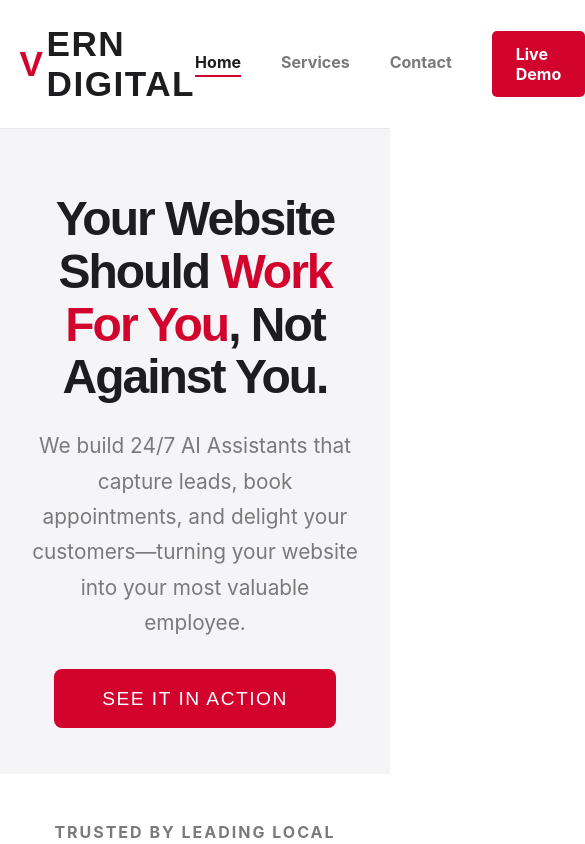
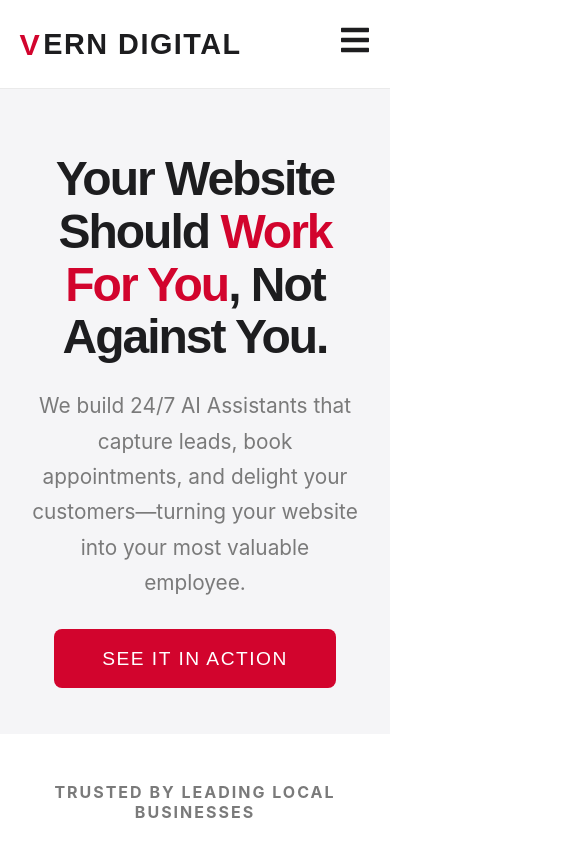
Before and after one commit to terrydjw/vern-digital-site, a React (Vite) app: page / in a window 390 px wide. Shown: the top 844 px of the page, 585 px wide, since content can reach past the window. Built offline with nearby package versions, Linux system fonts and the light colour scheme.

Commit message:
feat: Make Demo page responsive and mobile-friendly

```diff
--- a/src/App.css
+++ b/src/App.css
@@ -193,31 +193,31 @@ main {
 
 .navbar-brand {
     font-family: var(--font-heading);
-    font-size: 2.2rem;
+    font-size: 1.8rem;
     letter-spacing: 1.5px;
     color: var(--color-text-primary);
     text-decoration: none;
     font-weight: 700;
     display: flex;
     align-items: center;
-    transition: all 0.3s ease;
+    z-index: 11;
+    /* Keep brand on top on mobile */
 }
 
 .logo-v {
     color: var(--color-accent-red);
-    font-size: 2.2rem;
-    /* Make the 'V' slightly larger */
+    font-size: 1.9rem;
     margin-right: 2px;
     transition: all 0.3s ease;
 }
 
-.navbar-brand:hover .logo-v {
-    transform: scale(1.2) rotate(-5deg);
-    text-shadow: 0 0 15px rgba(210, 4, 45, 0.5);
+.logo-text {
+    transition: color 0.3s ease;
 }
 
-.logo-text {
-    transition: color 0.3s ease;
+.navbar-brand:hover .logo-v {
+    transform: scale(1.1) rotate(-5deg);
+    text-shadow: 0 0 15px rgba(210, 4, 45, 0.5);
 }
 
 .navbar-brand:hover .logo-text {
@@ -279,6 +279,45 @@ main {
     filter: brightness(1.1);
 }
 
+/* Mobile Menu Icon */
+.mobile-menu-icon {
+    display: none;
+    font-size: 2rem;
+    cursor: pointer;
+    color: var(--color-text-primary);
+    z-index: 11;
+}
+
+/* Responsive Styles for Mobile */
+@media screen and (max-width: 768px) {
+    .navbar-links {
+        display: flex;
+        flex-direction: column;
+        justify-content: center;
+        align-items: center;
+        gap: 2rem;
+        position: absolute;
+        top: 0;
+        left: -100%;
+        width: 100%;
+        height: 100vh;
+        background-color: rgba(255, 255, 255, 0.95);
+        transition: left 0.3s ease-in-out;
+    }
+
+    .navbar-links.mobile-open {
+        left: 0;
+    }
+
+    .navbar-link {
+        font-size: 1.5rem;
+    }
+
+    .mobile-menu-icon {
+        display: block;
+    }
+}
+
 /* --- Footer --- */
 .footer {
     background-color: #1D1D1F;
@@ -302,12 +341,14 @@ main {
     font-size: 2rem;
     letter-spacing: 1.5px;
     color: var(--color-bg-primary);
-    /* White */
+    /* Sets heading to White */
     margin-bottom: 1rem;
 }
 
 .footer-brand p {
     line-height: 1.7;
+    color: var(--color-text-secondary);
+    /* Sets paragraph to Medium Grey */
 }
 
 .footer-links h4 {
@@ -315,27 +356,30 @@ main {
     font-size: 1.2rem;
     margin-bottom: 1.5rem;
     color: var(--color-bg-primary);
-    /* White */
+    /* Sets heading to White */
     text-transform: uppercase;
 }
 
+/* This rule targets all text and links in the columns for readability */
 .footer-links p,
 .footer-links a {
     display: block;
     margin-bottom: 1rem;
     color: var(--color-text-secondary);
-    /* Medium Grey */
+    /* Sets links/text to Medium Grey */
     text-decoration: none;
     transition: color 0.3s ease;
 }
 
 .footer-links a:hover {
     color: var(--color-accent-red);
+    /* Links turn Red on hover */
 }
 
 .copyright {
     text-align: center;
     color: var(--color-text-secondary);
+    /* Sets copyright to Medium Grey */
     border-top: 1px solid #444;
     padding-top: 2rem;
     margin-top: 3rem;
@@ -741,3 +785,40 @@ main {
     border: 0;
     display: block;
 }
+
+/* --- Responsive Page Header --- */
+@media screen and (max-width: 768px) {
+    .page-header h1 {
+        font-size: 2.5rem;
+        /* Smaller font size for mobile headers */
+    }
+
+    .page-header p {
+        font-size: 1.1rem;
+        /* Smaller font size for mobile subtitles */
+    }
+}
+
+/* --- Desktop-Only Message for Demo Page --- */
+.desktop-only-message {
+    text-align: center;
+    padding: 4rem 2rem;
+    background-color: var(--color-bg-secondary);
+    border: 1px solid var(--color-border);
+    border-radius: 8px;
+    max-width: 600px;
+    margin: 0 auto;
+}
+
+.desktop-only-message svg {
+    color: var(--color-accent-red);
+    font-size: 3rem;
+    margin-bottom: 1.5rem;
+}
+
+.desktop-only-message h3 {
+    font-family: var(--font-heading);
+    font-size: 1.8rem;
+    color: var(--color-text-primary);
+    margin-bottom: 1rem;
+}
--- a/src/components/Navbar.jsx
+++ b/src/components/Navbar.jsx
@@ -1,17 +1,31 @@
+import { useState } from 'react';
 import { NavLink } from 'react-router-dom';
+import { FaBars, FaTimes } from 'react-icons/fa'; // Import icons
 
 const Navbar = () => {
+    const [isMenuOpen, setIsMenuOpen] = useState(false);
+
+    const toggleMenu = () => {
+        setIsMenuOpen(!isMenuOpen);
+    };
+
     return (
         <header className="navbar">
             <NavLink to="/" className="navbar-brand">
                 <span className="logo-v">V</span>
                 <span className="logo-text">ERN DIGITAL</span>
             </NavLink>
-            <nav className="navbar-links">
-                <NavLink to="/" className={({ isActive }) => isActive ? "navbar-link navbar-link-active" : "navbar-link"}>Home</NavLink>
-                <NavLink to="/services" className={({ isActive }) => isActive ? "navbar-link navbar-link-active" : "navbar-link"}>Services</NavLink>
-                <NavLink to="/contact" className={({ isActive }) => isActive ? "navbar-link navbar-link-active" : "navbar-link"}>Contact</NavLink>
-                <NavLink to="/demo/live-experience" className="navbar-cta-button">
+            {/* Mobile Menu Icon */}
+            <div className="mobile-menu-icon" onClick={toggleMenu}>
+                {isMenuOpen ? <FaTimes /> : <FaBars />}
+            </div>
+
+            {/* Navigation Links */}
+            <nav className={isMenuOpen ? "navbar-links mobile-open" : "navbar-links"}>
+                <NavLink to="/" className={({ isActive }) => isActive ? "navbar-link navbar-link-active" : "navbar-link"} onClick={toggleMenu}>Home</NavLink>
+                <NavLink to="/services" className={({ isActive }) => isActive ? "navbar-link navbar-link-active" : "navbar-link"} onClick={toggleMenu}>Services</NavLink>
+                <NavLink to="/contact" className={({ isActive }) => isActive ? "navbar-link navbar-link-active" : "navbar-link"} onClick={toggleMenu}>Contact</NavLink>
+                <NavLink to="/demo/live-experience" className="navbar-cta-button" onClick={toggleMenu}>
                     Live Demo
                 </NavLink>
             </nav>
--- /dev/null
+++ b/src/hooks/useWindowSize.js
@@ -0,0 +1,27 @@
+import { useState, useEffect } from 'react';
+
+export const useWindowSize = () => {
+    const [windowSize, setWindowSize] = useState({
+        width: window.innerWidth,
+        height: window.innerHeight,
+    });
+
+    useEffect(() => {
+        function handleResize() {
+            setWindowSize({
+                width: window.innerWidth,
+                height: window.innerHeight,
+            });
+        }
+
+        window.addEventListener("resize", handleResize);
+
+        // Call handler right away so state gets updated with initial window size
+        handleResize();
+
+        // Remove event listener on cleanup
+        return () => window.removeEventListener("resize", handleResize);
+    }, []); // Empty array ensures that effect is only run on mount and unmount
+
+    return windowSize;
+};
--- a/src/pages/DemoPage.jsx
+++ b/src/pages/DemoPage.jsx
@@ -1,18 +1,24 @@
 import { useScrollAnimation } from '../hooks/useScrollAnimation';
+import { useWindowSize } from '../hooks/useWindowSize'; // Import our new hook
+import { FaDesktop } from 'react-icons/fa';
 
 const DemoPage = () => {
     const [ref, isVisible] = useScrollAnimation({ threshold: 0.1, triggerOnce: true });
+    const { width } = useWindowSize(); // Get the current window width
+    const isDesktop = width > 768; // Define our breakpoint
 
     return (
         <div>
             <div className="page-header">
                 <h1>Live AI Assistant Demo</h1>
                 <p>
-                    This is a fully functional demonstration of our AI Assistant, integrated with a sample website for "Coventry Motors." Interact with the chatbot in the bottom-right corner to get a price estimate or book an appointment.
+                    This is a fully functional demonstration of our AI Assistant, integrated with a sample website for "Coventry Motors."
                 </p>
             </div>
 
             <div ref={ref} className={`fade-in-section ${isVisible ? 'is-visible' : ''} demo-container`}>
+                {isDesktop ? (
+                    // If on desktop, show the iframe
                     <div className="iframe-container">
                         <iframe
                             src="https://demo.verndigital.com"
@@ -20,6 +26,14 @@ const DemoPage = () => {
                             className="demo-frame"
                         ></iframe>
                     </div>
+                ) : (
+                    // If on mobile, show this message instead
+                    <div className="desktop-only-message">
+                        <FaDesktop />
+                        <h3>This interactive demo is best viewed on a desktop.</h3>
+                        <p>Please switch to a larger screen to experience the full functionality of the AI Assistant.</p>
+                    </div>
+                )}
             </div>
         </div>
     );
```
Lines whose indentation alone changed are shown as unchanged.
